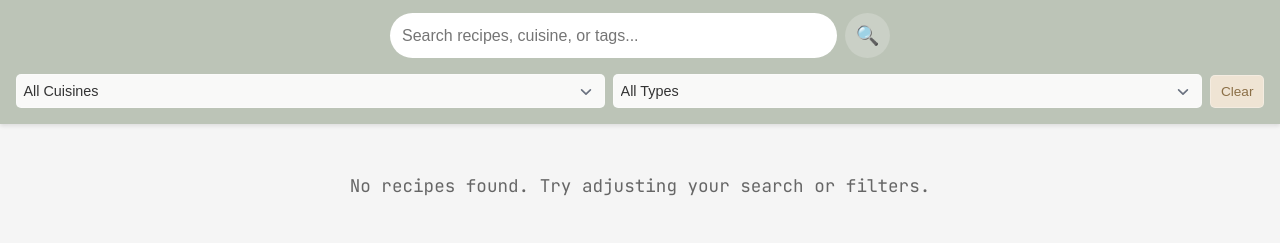
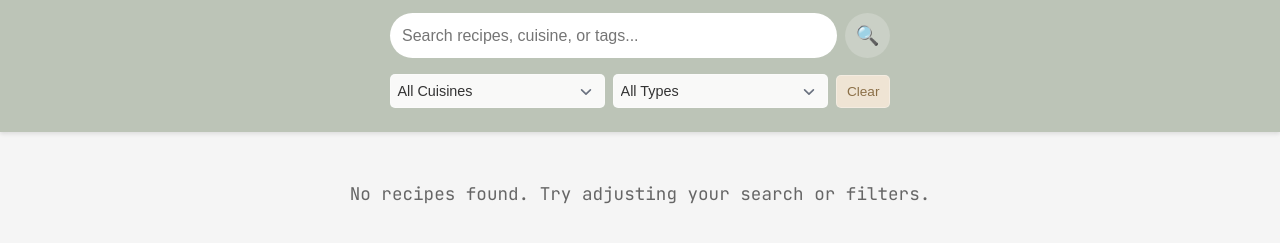
Before and after one commit to mritty85/recipe-app, a plain HTML site: page index.html in a window 1280 px wide. Shown: the part 57-300 px from the top of the page. Drawn offline with nearby package versions, Linux system fonts and the light colour scheme; no server answers.

Commit message:
Tile image updates and filter fix

```diff
--- a/styles.css
+++ b/styles.css
@@ -15,10 +15,12 @@ body {
     background: #BCC4B7;
     color: white;
     padding: 1rem;
+    padding-bottom: 1.5rem;
     position: sticky;
     top: 0;
     z-index: 100;
     box-shadow: 0 2px 4px rgba(0,0,0,0.1);
+    overflow: visible;
 }
 
 .header h1 {
@@ -67,6 +69,10 @@ body {
     gap: 0.5rem;
     margin-top: 1rem;
     align-items: center;
+    width: 100%;
+    max-width: 500px;
+    margin-left: auto;
+    margin-right: auto;
 }
 
 .filters select {
@@ -404,6 +410,7 @@ body {
 @media (max-width: 480px) {
     .header {
         padding: 0.75rem;
+        padding-bottom: 1.25rem;
     }
 
     .header h1 {
```
Also changed, not shown: images/apple-ice-cream.jpg (added), images/beef-noodles.jpg (added), images/beef-stew.jpeg (added), images/test.png (deleted), images/test2.jpg (deleted), 1 other file.
